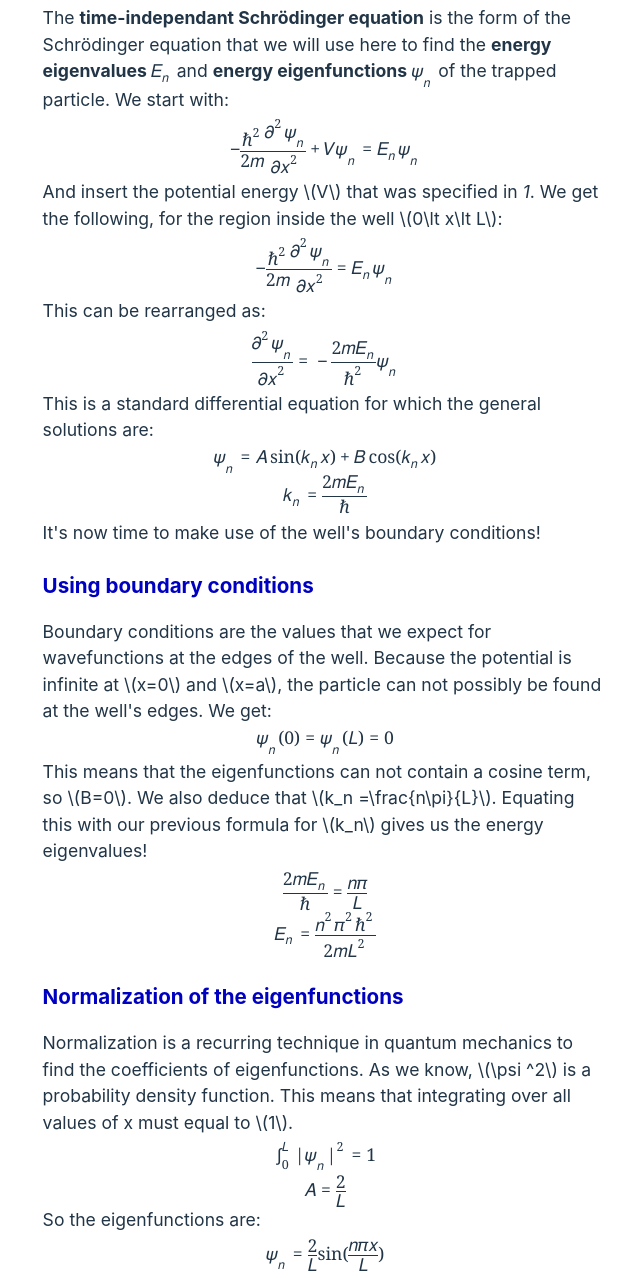
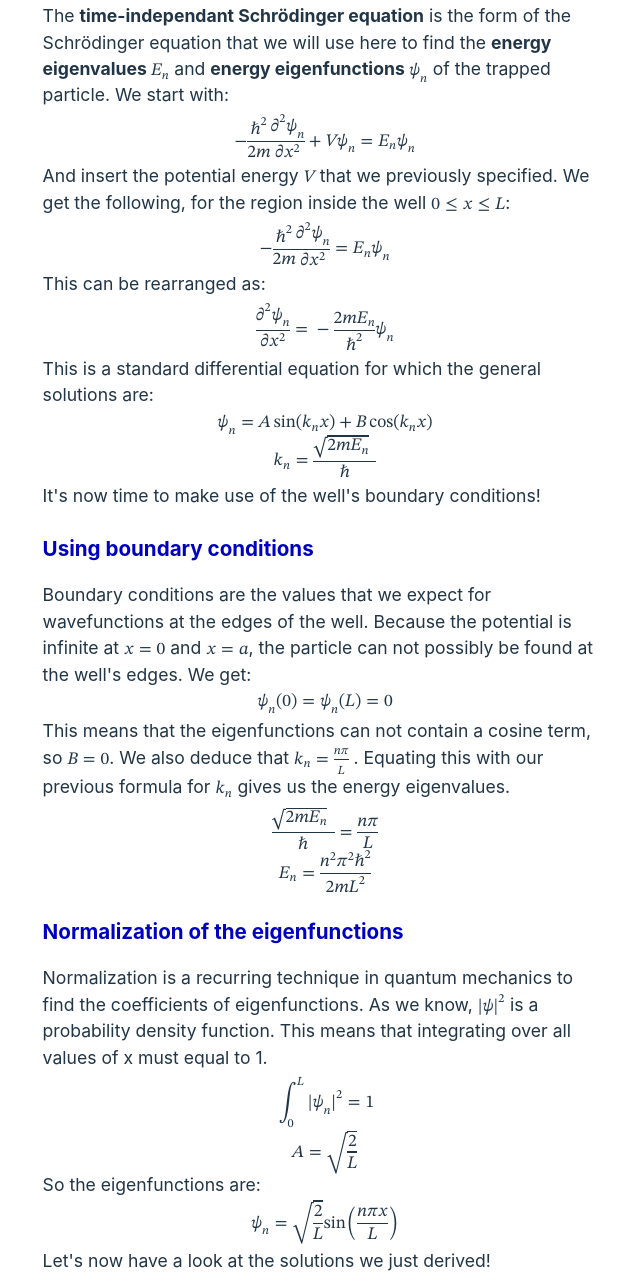
Before and after one commit to alex-kings/physics-blog, a website built with Vite: page posts/infinite-square-well-1d/index.html in a window 1280 px wide. Shown: the part 903-2181 px from the top of the page, without its empty margins (315-955 px from the left). Built offline with nearby package versions, Linux system fonts and the light colour scheme.

Commit message:
Add better maths font.

```diff
--- a/posts/infinite-square-well-1d/index.html
+++ b/posts/infinite-square-well-1d/index.html
@@ -9,6 +9,10 @@
     <link href="../../style/navbar.css" rel="stylesheet">
     <link rel="stylesheet" href="../../style/post.css">
     <link rel="stylesheet" href="./well.css">
+
+    <link rel="preconnect" href="https://fonts.googleapis.com">
+    <link rel="preconnect" href="https://fonts.gstatic.com" crossorigin>
+    <link href="https://fonts.googleapis.com/css2?family=Dancing+Script&family=PT+Sans&display=swap" rel="stylesheet">
   </head>
   <body>
     <nav class="navbar">
@@ -36,10 +40,10 @@
       </p>
       <div class="wrap-center">
         <ol>
-          <li><a class="anchor-link" href="#sub1">Specify the potential energy \(V\).</a></li>
-          <li><a class="anchor-link" href="#sub2">Apply the time-independant Schrödinger equation.</a></li>
-          <li><a class="anchor-link" href="#sub3">Use boundary conditions.</a></li>
-          <li><a class="anchor-link" href="#sub4">Normalize to find the solutions.</a></li>
+          <li><a class="anchor-link" href="#sub1">Specify the potential energy <math><mi>V</mi></math></a></li>
+          <li><a class="anchor-link" href="#sub2">Apply the time-independant Schrödinger equation</a></li>
+          <li><a class="anchor-link" href="#sub3">Use boundary conditions</a></li>
+          <li><a class="anchor-link" href="#sub4">Normalize to find the solutions</a></li>
         </ol>
       </div>
 
@@ -63,8 +67,9 @@
       </p>
       <math display="block" style="display:block math;"><mrow><mo>−</mo><mfrac><msup><mi>ℏ</mi><mn>2</mn></msup><mrow><mn>2</mn><mi>m</mi></mrow></mfrac><mfrac><mrow><msup><mi>∂</mi><mn>2</mn></msup><msub><mi>ψ</mi><mi>n</mi></msub></mrow><mrow><mi>∂</mi><msup><mi>x</mi><mn>2</mn></msup></mrow></mfrac><mo>+</mo><mi>V</mi><msub><mi>ψ</mi><mi>n</mi></msub><mo>=</mo><msub><mi>E</mi><mi>n</mi></msub><msub><mi>ψ</mi><mi>n</mi></msub></mrow></math>
       <p>
-        And insert the potential energy \(V\) that was specified in <i>1</i>.
-        We get the following, for the region inside the well \(0\lt x\lt L\):
+        And insert the potential energy <math><mi>V</mi></math>
+        that we previously specified.
+        We get the following, for the region inside the well <math><mrow><mn>0</mn><mo>&le;</mo></mrow><mrow><mi>x</mi><mo>&le;</mo></mrow><mrow><mi>L</mi></mrow></math>:
       </p>
       <math display="block" style="display:block math;"><mrow><mo>−</mo><mfrac><msup><mi>ℏ</mi><mn>2</mn></msup><mrow><mn>2</mn><mi>m</mi></mrow></mfrac><mfrac><mrow><msup><mi>∂</mi><mn>2</mn></msup><msub><mi>ψ</mi><mi>n</mi></msub></mrow><mrow><mi>∂</mi><msup><mi>x</mi><mn>2</mn></msup></mrow></mfrac><mo>=</mo><msub><mi>E</mi><mi>n</mi></msub><msub><mi>ψ</mi><mi>n</mi></msub></mrow></math>
       <p>This can be rearranged as:</p>
@@ -78,14 +83,16 @@
       <a class="anchor" id="sub3"></a>
       <p>
         Boundary conditions are the values that we expect for wavefunctions at the edges
-        of the well. Because the potential is infinite at \(x=0\) and \(x=a\), the particle
+        of the well. Because the potential is infinite at <math><mrow><mi>x</mi><mo>=</mo></mrow><mrow><mn>0</mn></mrow></math> and <math><mrow><mi>x</mi><mo>=</mo></mrow><mrow><mi>a</mi></mrow></math>, the particle
         can not possibly be found at the well's edges. We get:
       </p>
       <math display="block" style="display:block math;"><mrow><msub><mi>ψ</mi><mi>n</mi></msub><mo form="prefix" stretchy="false">(</mo><mn>0</mn><mo form="postfix" stretchy="false">)</mo><mo>=</mo><msub><mi>ψ</mi><mi>n</mi></msub><mo form="prefix" stretchy="false">(</mo><mi>L</mi><mo form="postfix" stretchy="false">)</mo><mo>=</mo><mn>0</mn></mrow></math>
       <p>
-        This means that the eigenfunctions can not contain a cosine term, so \(B=0\). We also
-        deduce that \(k_n =\frac{n\pi}{L}\). Equating this with our previous formula for \(k_n\)
-        gives us the energy eigenvalues!
+        This means that the eigenfunctions can not contain a cosine term, so <math><mrow><mi>B</mi><mo>=</mo></mrow><mrow><mn>0</mn></mrow></math>. We also
+        deduce that
+        <math><mrow><msub><mi>k</mi><mi>n</mi></msub><mo>=</mo></mrow><mrow><mfrac><mrow><mi>n</mi><mi>π</mi></mrow><mi>L</mi></mfrac></mrow></math>
+        . Equating this with our previous formula for <math><msub><mi>k</mi><mi>n</mi></msub></math>
+        gives us the energy eigenvalues.
       </p>
       <math display="block" style="display:block math;"><mrow><mfrac><msqrt><mrow><mn>2</mn><mi>m</mi><msub><mi>E</mi><mi>n</mi></msub></mrow></msqrt><mi>ℏ</mi></mfrac><mo>=</mo><mfrac><mrow><mi>n</mi><mi>π</mi></mrow><mi>L</mi></mfrac></mrow></math>
       <math display="block" style="display:block math;"><mrow><msub><mi>E</mi><mi>n</mi></msub><mo>=</mo><mfrac><mrow><msup><mi>n</mi><mn>2</mn></msup><msup><mi>π</mi><mn>2</mn></msup><msup><mi>ℏ</mi><mn>2</mn></msup></mrow><mrow><mn>2</mn><mi>m</mi><msup><mi>L</mi><mn>2</mn></msup></mrow></mfrac></mrow></math>
@@ -93,8 +100,8 @@
       <a class="anchor" id="sub4"></a>
       <p>
         Normalization is a recurring technique in quantum mechanics to find the coefficients
-        of eigenfunctions. As we know, \(\psi ^2\) is a probability density function. This
-        means that integrating over all values of x must equal to \(1\).
+        of eigenfunctions. As we know, <math><mrow><mi>|</mi><mi>ψ</mi><msup><mi>|</mi><mn>2</mn></msup></mrow></math> is a probability density function. This
+        means that integrating over all values of x must equal to 1.
       </p>
       <math display="block" style="display:block math;"><mrow><msubsup><mo movablelimits="false">∫</mo><mn>0</mn><mi>L</mi></msubsup><mi>|</mi><msub><mi>ψ</mi><mi>n</mi></msub><msup><mi>|</mi><mn>2</mn></msup><mo>=</mo><mn>1</mn></mrow></math>
       <math display="block" style="display:block math;"><mrow><mi>A</mi><mo>=</mo><msqrt><mfrac><mn>2</mn><mi>L</mi></mfrac></msqrt></mrow></math>
--- a/style/post.css
+++ b/style/post.css
@@ -2,9 +2,13 @@
 * {
     --color-main: rgb(0, 0, 193);
 }
+@font-face {
+    font-family: "myfont";
+    src: url("/fonts/STIXTwoMath-Regular.woff2") format('woff');
+}
 math{
-    font-family: Cambria, sans-serif;
-}
+    /* font-family: 'STIX Two Text', Cambria, sans-serif; */
+    font-family: 'myfont', sans-serif;}
 .math-display {
     font-size: 1.1em;
     display: block;
```
Also changed, not shown: public/fonts/STIXTwoMath-Regular.woff2 (added).
